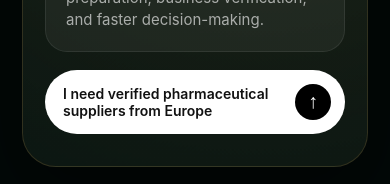
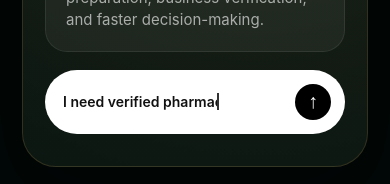
Before and after one commit to misbahussainmohammed24-dot/impexviaa, a Next.js app: page / in a window 390 px wide. Shown: the part 3539-3723 px from the top of the page. Built offline with nearby package versions, Linux system fonts and the light colour scheme.

Commit message:
add hxn typing animation

```diff
--- a/app/components/MobileHome.tsx
+++ b/app/components/MobileHome.tsx
@@ -257,10 +257,13 @@ export default function MobileHome() {
             </p>
           </div>
 
-          <div className="hxn-chat-box">
-            <span>I need verified pharmaceutical suppliers from Europe</span>
-            <button>↑</button>
-          </div>
+         <div className="hxn-chat-box">
+  <div className="typing-text">
+    I need verified pharmaceutical suppliers from Europe
+  </div>
+
+  <button>↑</button>
+</div>
         </div>
       </section>
     </main>
--- a/app/globals.css
+++ b/app/globals.css
@@ -902,4 +902,36 @@ body {
     font-size: 20px;
     flex-shrink: 0;
   }
+}.typing-text {
+  overflow: hidden;
+  white-space: nowrap;
+  border-right: 2px solid #000;
+  width: 0;
+  animation:
+    typingHXN 5s steps(48, end) infinite,
+    blinkHXN 0.8s infinite;
 }
+
+@keyframes typingHXN {
+  0% {
+    width: 0;
+  }
+
+  40% {
+    width: 100%;
+  }
+
+  70% {
+    width: 100%;
+  }
+
+  100% {
+    width: 0;
+  }
+}
+
+@keyframes blinkHXN {
+  50% {
+    border-color: transparent;
+  }
+}
```
